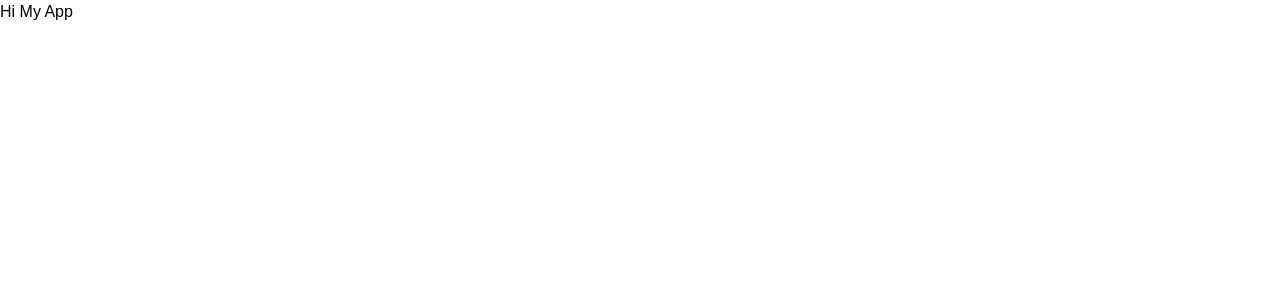
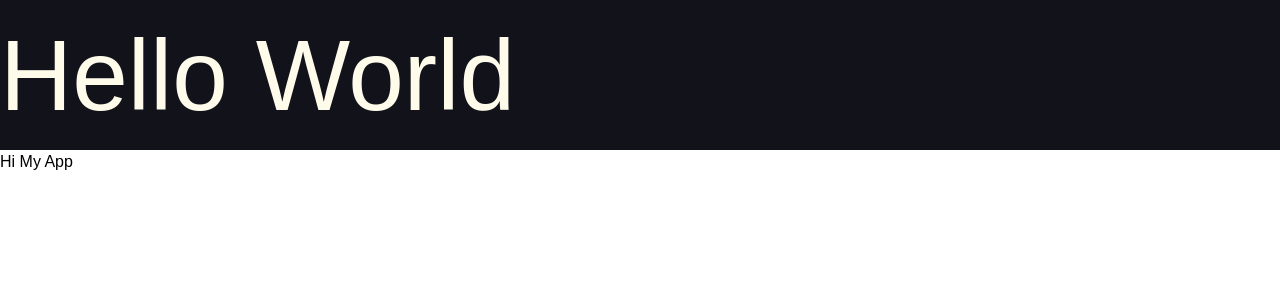
Before and after one commit to Maz-hub/react-character-counter, a React (Vite) app: page / in a window 1280 px wide. Shown: the top 300 px of the page. Built offline with nearby package versions, Linux system fonts and the light colour scheme; a web font is replaced by a local one.

Commit message:
feat(theme): add custom color tokens and text presets in @layer base

```diff
--- a/src/App.jsx
+++ b/src/App.jsx
@@ -3,6 +3,11 @@ import { useState, useEffect, useRef } from "react";
 function App() {
   return (
     <>
+      <div className="dark">
+        <p className="text-[100px] bg-[var(--color-yellow-500)] dark:bg-[var(--color-dark-900)] dark:text-amber-50">
+          Hello World
+        </p>
+      </div>
       <h1>Hi My App</h1>
     </>
   );
--- a/src/index.css
+++ b/src/index.css
@@ -1,4 +1,22 @@
 @import "tailwindcss";
+@custom-variant dark (&:where(.dark, .dark *));
+
+@theme {
+    --color-dark-900: #12131A;
+    --color-dark-800: #21222C;
+    --color-dark-700: #2A2B37;
+    --color-dark-600: #404254;
+    --color-light-200: #E4E4EF;
+    --color-light-100: #F2F2F7;
+    --color-white: #FFFFFF;
+    --color-purple-400: #D3A0FA;
+    --color-purple-500: #C27CF8;
+    --color-yellow-500: #FF9F00;
+    --color-orange-500: #FE8159;
+    --color-orange-800: #DA3701;
+
+    --font-sans: "DM Sans", sans-serif;
+}
 
 @font-face {
     font-family: "DM Sans";
@@ -21,10 +39,50 @@
     font-style: normal;
 }
 
-@theme {
-    --font-DM: "DM Sans", sans-serif;
+@layer base {
+
+    /* === Text Preset 1 (Desktop) === */
+    .text-preset-1 {
+        font-family: var(--font-sans);
+        font-weight: 700;
+        font-size: 64px;
+        line-height: 100%;
+        letter-spacing: -1px;
+    }
+
+    /* Mobile version */
+    .text-preset-1-mobile {
+        font-family: var(--font-sans);
+        font-weight: 700;
+        font-size: 40px;
+        line-height: 100%;
+        letter-spacing: -1px;
+    }
+
+    /* === Text Preset 2 === */
+    .text-preset-2 {
+        font-family: var(--font-sans);
+        font-weight: 600;
+        font-size: 24px;
+        line-height: 130%;
+        letter-spacing: -1px;
+    }
+
+    /* === Text Preset 3 === */
+    .text-preset-3 {
+        font-family: var(--font-sans);
+        font-weight: 400;
+        font-size: 20px;
+        line-height: 140%;
+        letter-spacing: -0.6px;
+    }
+
+    /* === Text Preset 4 === */
+    .text-preset-4 {
+        font-family: var(--font-sans);
+        font-weight: 400;
+        font-size: 16px;
+        line-height: 130%;
+        letter-spacing: -0.6px;
+    }
 }
-
-body {
-    font-family: var(--font-DM);
-}
```
